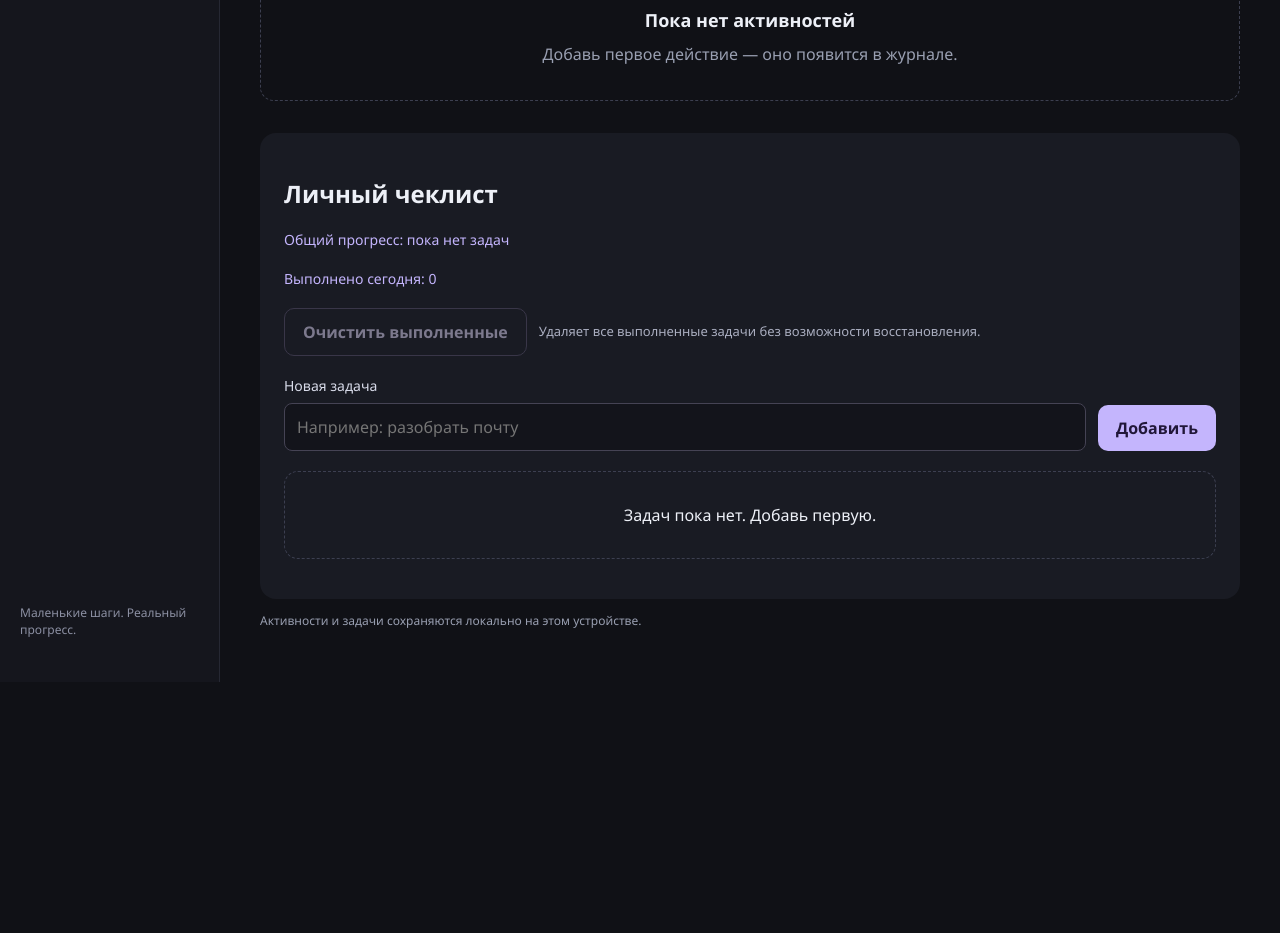
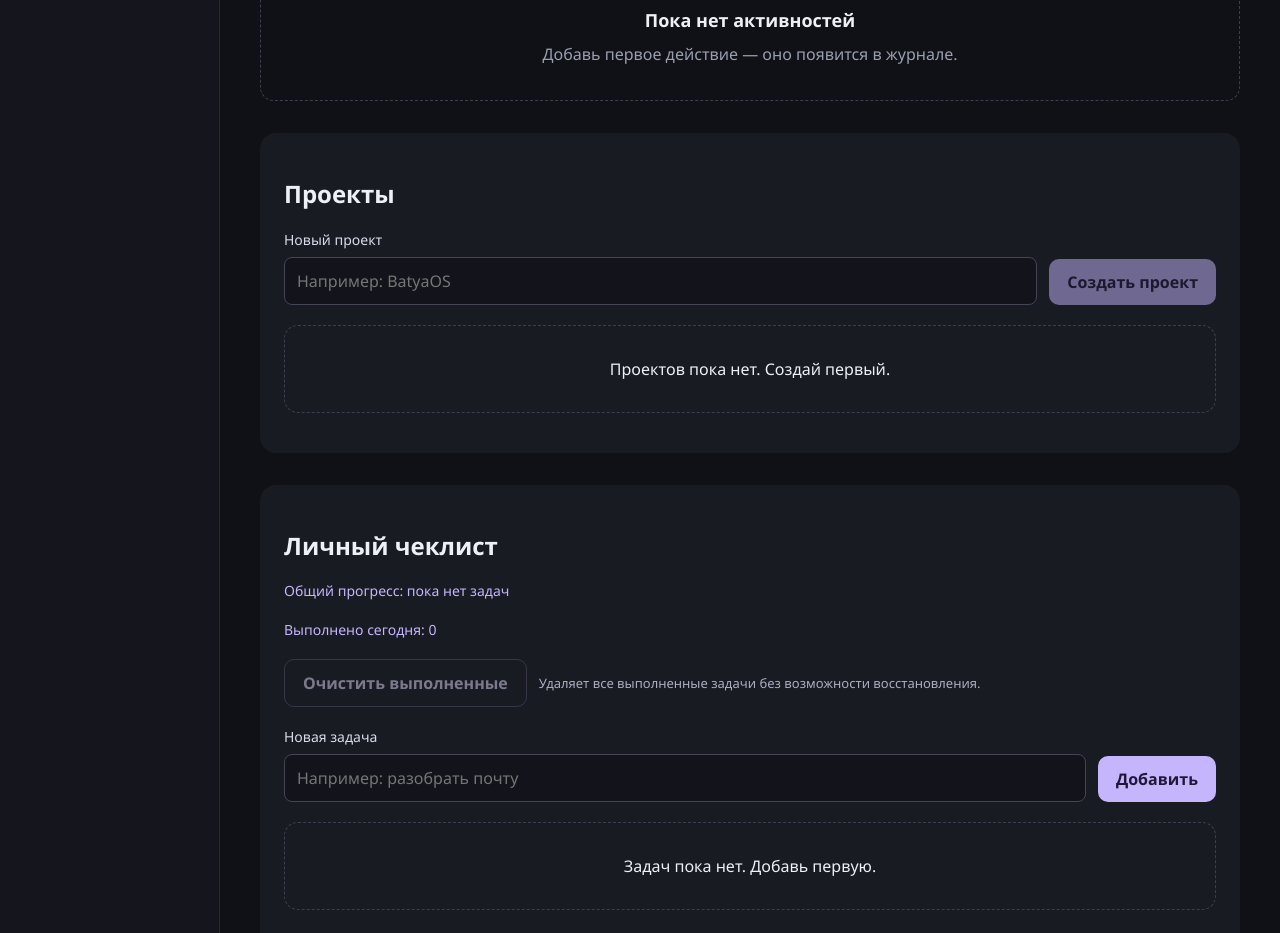
Before and after one commit to SergeyKozyrevSC/batya-os, a React (Vite) app: page / in a window 1280 px wide. Shown: the part 840-1773 px from the top of the page. Before the commit the page ends 1522 px from the top, so only its background shows below. Built offline with nearby package versions, Linux system fonts and the light colour scheme.

Commit message:
Add project creation and local storage

```diff
--- a/src/App.tsx
+++ b/src/App.tsx
@@ -7,10 +7,11 @@ import {
 } from 'react';
 import ActivityForm from './components/ActivityForm';
 import { initialActionTemplates, initialSpheres } from './initial-data';
-import type { Activity, Task } from './types';
+import type { Activity, Project, Task } from './types';
 
 const ACTIVITIES_STORAGE_KEY = 'batya-os.activities';
 const TASKS_STORAGE_KEY = 'batya-os.tasks';
+const PROJECTS_STORAGE_KEY = 'batya-os.projects';
 function getTodayDate(): string {
   const today = new Date();
 
@@ -145,6 +146,45 @@ export default function App() {
   useEffect(() => {
     window.localStorage.setItem(TASKS_STORAGE_KEY, JSON.stringify(tasks));
   }, [tasks]);
+
+  const [newProjectTitle, setNewProjectTitle] = useState('');
+
+  const [projects, setProjects] = useState<Project[]>(() => {
+    try {
+      const storedProjects = window.localStorage.getItem(PROJECTS_STORAGE_KEY);
+
+      if (!storedProjects) {
+        return [];
+      }
+
+      const parsedProjects: unknown = JSON.parse(storedProjects);
+
+      if (!Array.isArray(parsedProjects)) {
+        return [];
+      }
+
+      return parsedProjects.filter((item: unknown): item is Project => {
+        if (typeof item !== 'object' || item === null) {
+          return false;
+        }
+
+        const candidate = item as Partial<Project>;
+
+        return (
+          typeof candidate.id === 'string' &&
+          candidate.id.trim() !== '' &&
+          typeof candidate.title === 'string' &&
+          candidate.title.trim() !== ''
+        );
+      });
+    } catch {
+      return [];
+    }
+  });
+
+  useEffect(() => {
+    window.localStorage.setItem(PROJECTS_STORAGE_KEY, JSON.stringify(projects));
+  }, [projects]);
 
   const todayDate = getTodayDate();
 
@@ -295,6 +335,24 @@ export default function App() {
     link.click();
 
     URL.revokeObjectURL(url);
+  }
+
+  function handleAddProject(event: FormEvent<HTMLFormElement>) {
+    event.preventDefault();
+
+    const title = newProjectTitle.trim();
+
+    if (!title) {
+      return;
+    }
+
+    const newProject: Project = {
+      id: crypto.randomUUID(),
+      title,
+    };
+
+    setProjects((current) => [newProject, ...current]);
+    setNewProjectTitle('');
   }
 
   function handleAddTask(event: FormEvent<HTMLFormElement>) {
@@ -716,6 +774,45 @@ export default function App() {
             </div>
           )}
 
+          <section
+            className="project-section"
+            aria-labelledby="projects-heading"
+          >
+            <h2 id="projects-heading">Проекты</h2>
+
+            <form className="task-form" onSubmit={handleAddProject}>
+              <div className="form-field">
+                <label htmlFor="new-project-title">Новый проект</label>
+
+                <input
+                  id="new-project-title"
+                  type="text"
+                  value={newProjectTitle}
+                  onChange={(event) => setNewProjectTitle(event.target.value)}
+                  placeholder="Например: BatyaOS"
+                  required
+                />
+              </div>
+
+              <button type="submit" disabled={!newProjectTitle.trim()}>
+                Создать проект
+              </button>
+            </form>
+
+            {projects.length === 0 ? (
+              <p className="empty-state">Проектов пока нет. Создай первый.</p>
+            ) : (
+              <ul className="project-list">
+                {projects.map((project) => (
+                  <li className="project-card" key={project.id}>
+                    <h3>{project.title}</h3>
+                    <p className="form-hint">Нет задач</p>
+                  </li>
+                ))}
+              </ul>
+            )}
+          </section>
+
           <section className="task-section">
             <h2>Личный чеклист</h2>
 
--- a/src/index.css
+++ b/src/index.css
@@ -587,3 +587,31 @@ button:disabled:hover {
   gap: 8px;
   flex-shrink: 0;
 }
+
+.project-section {
+  margin-top: 32px;
+  padding: 24px;
+  border-radius: 16px;
+  background: #191b23;
+}
+
+.project-list {
+  display: grid;
+  gap: 12px;
+  margin: 0;
+  padding: 0;
+  list-style: none;
+}
+
+.project-card {
+  min-width: 0;
+  padding: 20px;
+  border: 1px solid #2b2d39;
+  border-radius: 12px;
+  background: #20212c;
+}
+
+.project-card h3 {
+  margin: 0 0 12px;
+  overflow-wrap: anywhere;
+}
```
